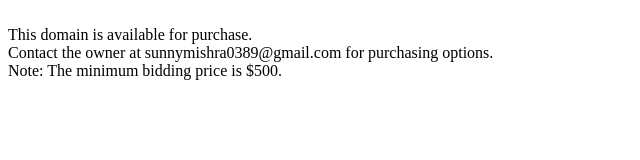
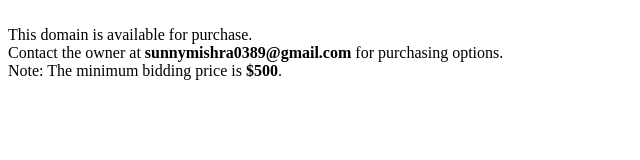
Before and after one commit to sunnymishra/stepupcampsell, a plain HTML site: page index.html in a window 1280 px wide. Shown: the whole page, without its empty margins (0-640 px from the left). Drawn offline with Linux system fonts and the light colour scheme.

Commit message:
Update index.html

```diff
--- a/index.html
+++ b/index.html
@@ -3,6 +3,6 @@
 
 <body>
  <BR>This domain is available for purchase.
- <BR>Contact the owner at <bold>sunnymishra0389@gmail.com</bold> for purchasing options.
- <BR>Note: The minimum bidding price is <bold>$500</bold>.
+ <BR>Contact the owner at <b>sunnymishra0389@gmail.com</b> for purchasing options.
+ <BR>Note: The minimum bidding price is <b>$500</b>.
 </body>
```
